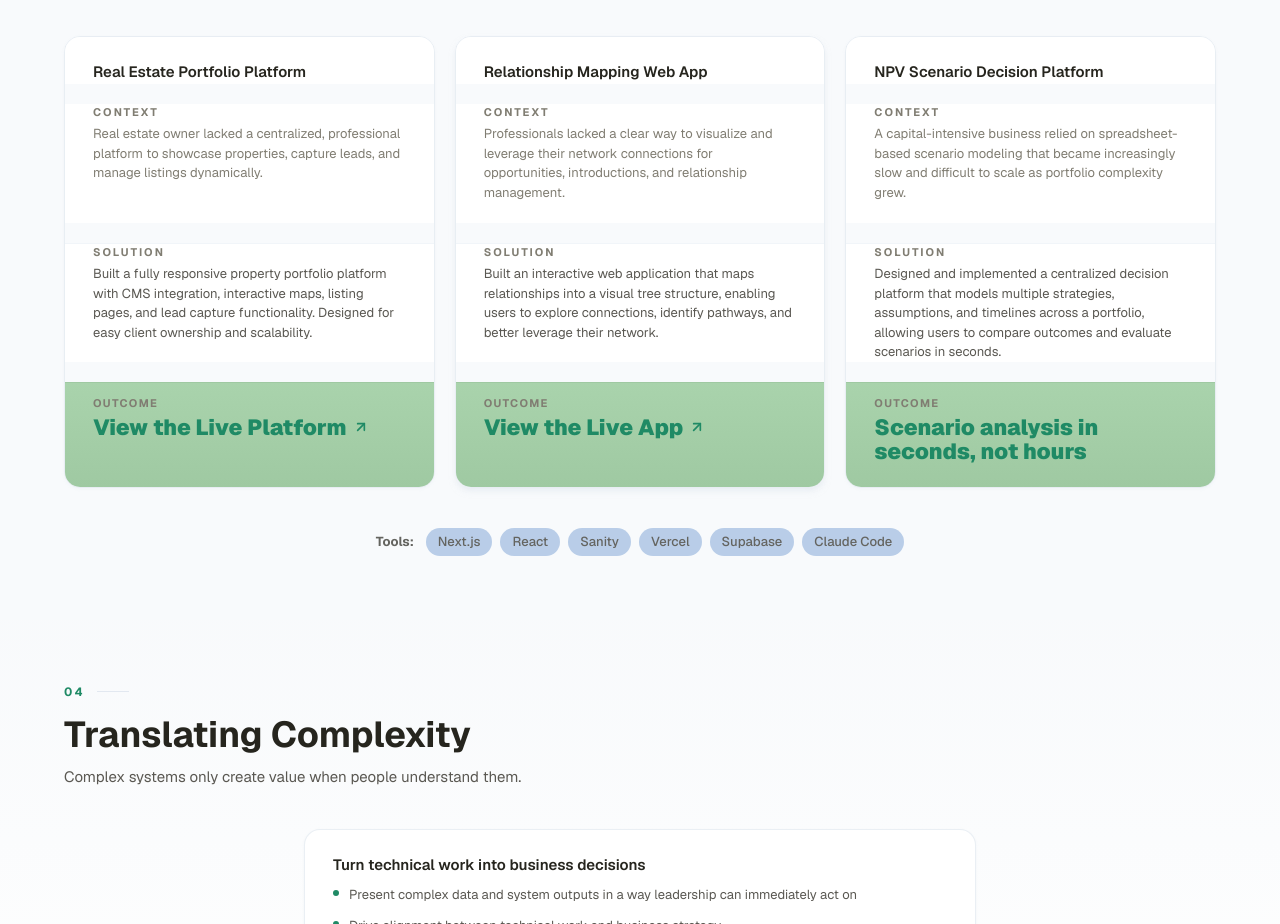
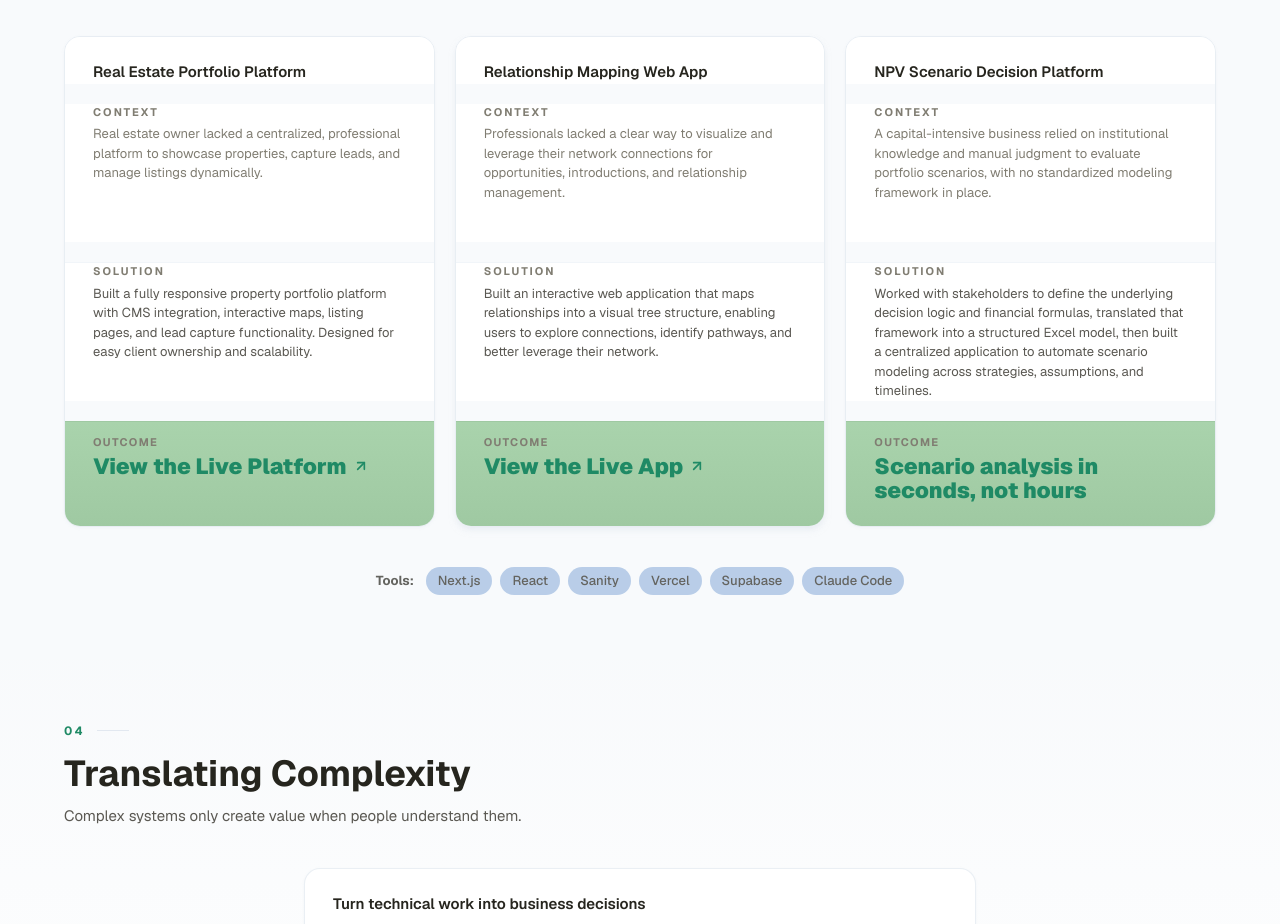
Before and after one commit to Drez22/consulting_website, a Next.js app in the folder consulting_website/: page /projects in a window 1280 px wide. Shown: the part 2340-3264 px from the top of the page. Built offline with nearby package versions, Linux system fonts and the light colour scheme.

Commit message:
Update NPV platform write-up
Co-Authored-By: Claude Sonnet 5.5 <noreply@anthropic.com>
Claude-Session: https://claude.ai/code/session_01BH9xDStgk3d89y4jHiK8cF

```diff
--- a/consulting_website/app/projects/page.tsx
+++ b/consulting_website/app/projects/page.tsx
@@ -121,8 +121,8 @@ const verticals: Vertical[] = [
       },
       {
         title: "NPV Scenario Decision Platform",
-        context: "A capital-intensive business relied on spreadsheet-based scenario modeling that became increasingly slow and difficult to scale as portfolio complexity grew.",
-        solution: "Designed and implemented a centralized decision platform that models multiple strategies, assumptions, and timelines across a portfolio, allowing users to compare outcomes and evaluate scenarios in seconds.",
+        context: "A capital-intensive business relied on institutional knowledge and manual judgment to evaluate portfolio scenarios, with no standardized modeling framework in place.",
+        solution: "Worked with stakeholders to define the underlying decision logic and financial formulas, translated that framework into a structured Excel model, then built a centralized application to automate scenario modeling across strategies, assumptions, and timelines.",
         metric: "Scenario analysis in seconds, not hours",
         outcome: "",
       },
```
